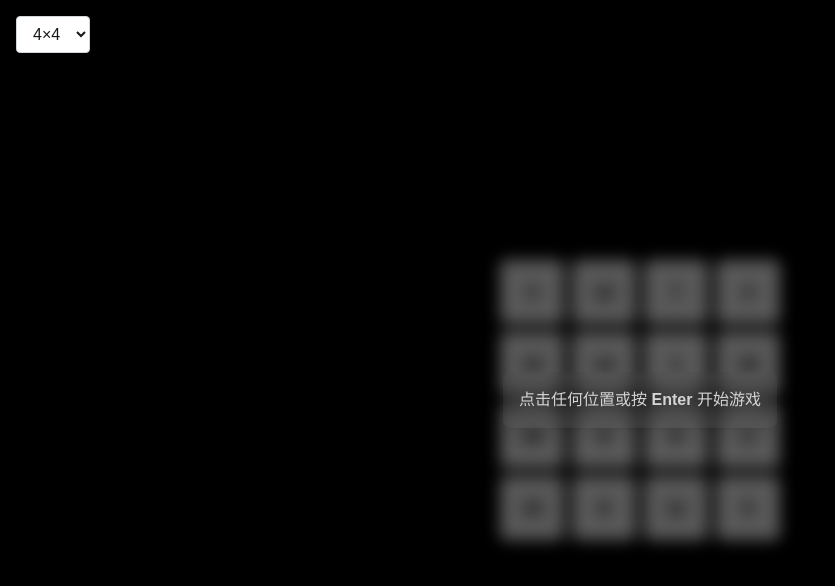
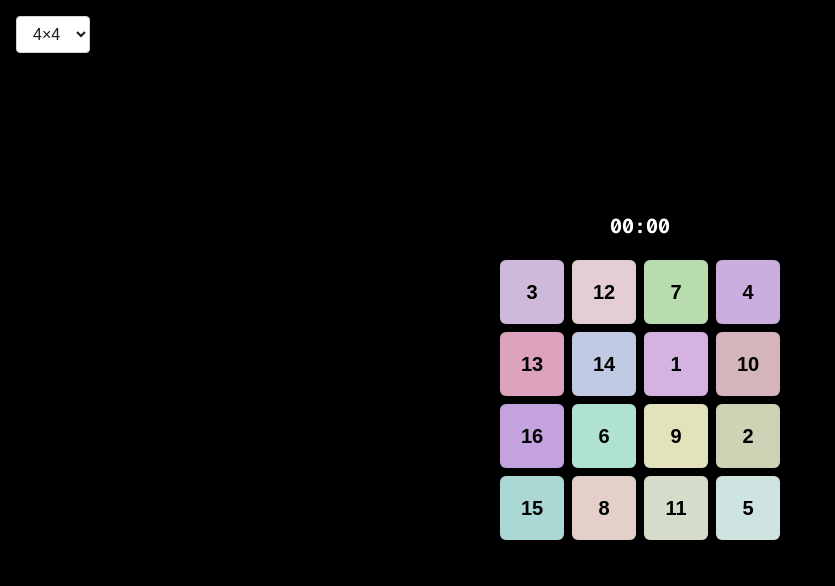
Before and after one commit to MikeyZhang75/FPS-Training, a Next.js app: page / in a window 1280 px wide. Shown: the top 586 px of the page, without its empty margins (0-835 px from the left). Built offline with nearby package versions, Linux system fonts and the light colour scheme.

Commit message:
Add button color generation and refactor game reset logic; remove unused keyboard event listener

```diff
--- a/src/app/page.tsx
+++ b/src/app/page.tsx
@@ -11,6 +11,7 @@ export default function Home() {
 	const [gameOver, setGameOver] = useState(false);
 	const [gameStarted, setGameStarted] = useState(false);
 	const [timer, setTimer] = useState(0);
+	const [buttonColors, setButtonColors] = useState<string[]>([]);
 
 	// Function to shuffle the numbers array
 	const shuffleNumbers = useCallback(() => {
@@ -25,12 +26,28 @@ export default function Home() {
 
 	// Reset the game
 	const resetGame = useCallback(() => {
+		// Function to generate a random light color suitable for black text
+		const generateRandomLightColor = () => {
+			// Using HSL to ensure we get light colors (high lightness value)
+			const h = Math.floor(Math.random() * 360); // Random hue
+			const s = Math.floor(Math.random() * 30) + 20; // Medium-low saturation (20-50%)
+			const l = Math.floor(Math.random() * 15) + 75; // High lightness (75-90%)
+			return `hsl(${h}, ${s}%, ${l}%)`;
+		};
+
 		setNumbers(shuffleNumbers());
 		setNextNumber(1);
 		setGameOver(false);
 		setGameStarted(false);
 		setTimer(0);
-	}, [shuffleNumbers]);
+
+		// Generate random colors for each button
+		const totalNumbers = gridSize * gridSize;
+		const colors = Array.from({ length: totalNumbers }, () =>
+			generateRandomLightColor(),
+		);
+		setButtonColors(colors);
+	}, [shuffleNumbers, gridSize]);
 
 	// Start the game
 	const startGame = useCallback(() => {
@@ -51,24 +68,10 @@ export default function Home() {
 		resetGame();
 	};
 
-	// Shuffle the numbers when the component mounts or grid size changes
+	// Shuffle the numbers when the component mounts
 	useEffect(() => {
 		resetGame();
 	}, [resetGame]);
-
-	// Add keyboard event listener for Enter key
-	useEffect(() => {
-		const handleKeyDown = (event: KeyboardEvent) => {
-			if (event.key === "Enter" && !gameStarted && !gameOver) {
-				startGame();
-			}
-		};
-
-		window.addEventListener("keydown", handleKeyDown);
-		return () => {
-			window.removeEventListener("keydown", handleKeyDown);
-		};
-	}, [gameStarted, gameOver, startGame]);
 
 	// Timer effect
 	useEffect(() => {
@@ -94,6 +97,14 @@ export default function Home() {
 
 	// Handle box click
 	const handleBoxClick = (num: number) => {
+		// If game not started and clicked on 1, start the game
+		if (!gameStarted && !gameOver && num === 1) {
+			startGame();
+			setNextNumber(2); // Move to next number since 1 was clicked
+			return;
+		}
+
+		// Return if game not active or over
 		if (gameOver || !gameStarted) return;
 
 		if (num === nextNumber) {
@@ -111,16 +122,10 @@ export default function Home() {
 		}
 	};
 
-	// Handle click on grid element (prevent event bubbling)
-	const handleGridClick = (e: React.MouseEvent) => {
-		e.stopPropagation();
-	};
-
 	return (
 		<div
 			className="flex flex-col items-center justify-center min-h-screen gap-8 p-4 bg-black select-none"
-			onClick={startGame}
-			onKeyDown={(e) => e.key === "Enter" && startGame()}
+			onKeyDown={() => {}}
 		>
 			{(!gameStarted || gameOver) && (
 				<div
@@ -142,12 +147,7 @@ export default function Home() {
 				</div>
 			)}
 
-			<div
-				className="relative"
-				onClick={handleGridClick}
-				onKeyDown={(e) => e.stopPropagation()}
-			>
-				{gameStarted && (
+			<div className="relative">
 				<div className="absolute -top-10 left-0 right-0 text-center">
 					<div className="inline-block px-4 py-2 rounded-md shadow-md text-white">
 						<span className="text-xl font-mono font-bold">
@@ -155,44 +155,33 @@ export default function Home() {
 						</span>
 					</div>
 				</div>
-				)}
 
 				<div
-					className="grid gap-2 p-4 rounded-lg shadow-lg"
-					style={{
-						gridTemplateColumns: `repeat(${gridSize}, minmax(0, 1fr))`,
-						gridTemplateRows: `repeat(${gridSize}, minmax(0, 1fr))`,
-						position: "relative",
-					}}
+					className="grid gap-2 p-4 rounded-lg shadow-lg relative grid-cols-[repeat(var(--grid-size),minmax(0,1fr))] grid-rows-[repeat(var(--grid-size),minmax(0,1fr))]"
+					style={
+						{
+							"--grid-size": gridSize,
+						} as React.CSSProperties
+					}
 				>
-					{!gameStarted && (
-						<div className="absolute inset-0 bg-black/30 backdrop-blur-sm z-10 rounded-lg" />
-					)}
-					{numbers.map((num) => (
+					{numbers.map((num, index) => (
 						<button
 							key={`number-${num}`}
 							type="button"
-							className={`w-14 h-14 sm:w-16 sm:h-16 flex items-center justify-center text-lg sm:text-xl font-bold rounded-md
-								${gameOver || !gameStarted ? "cursor-not-allowed" : "cursor-pointer"}
-								${num < nextNumber && gameStarted ? "bg-black dark:bg-black text-white" : "bg-white dark:bg-white hover:bg-gray-100 dark:hover:bg-gray-200 text-black"}`}
+							className={`w-14 h-14 sm:w-16 sm:h-16 flex items-center justify-center text-lg sm:text-xl font-bold rounded-md cursor-pointer
+								${num < nextNumber && gameStarted ? "bg-black dark:bg-black text-white" : "text-black hover:brightness-95"}`}
+							style={
+								num >= nextNumber || !gameStarted
+									? { backgroundColor: buttonColors[index] }
+									: undefined
+							}
 							onClick={() => handleBoxClick(num)}
-							disabled={gameOver || !gameStarted}
+							disabled={(!gameStarted && num !== 1) || gameOver}
 						>
 							{num}
 						</button>
 					))}
 				</div>
-
-				{!gameStarted && !gameOver && (
-					<div className="absolute inset-0 flex items-center justify-center bg-black/50 rounded-lg border-0 p-0 z-20 pointer-events-none">
-						<div className="backdrop-blur-sm p-4 rounded-lg text-center shadow-lg">
-							<p className="text-neutral-300">
-								点击任何位置或按 <span className="font-bold">Enter</span>{" "}
-								开始游戏
-							</p>
-						</div>
-					</div>
-				)}
 
 				{gameOver && (
 					<div className="absolute inset-0 flex items-center justify-center bg-black/50 rounded-lg">
```
Lines whose indentation alone changed are shown as unchanged.
